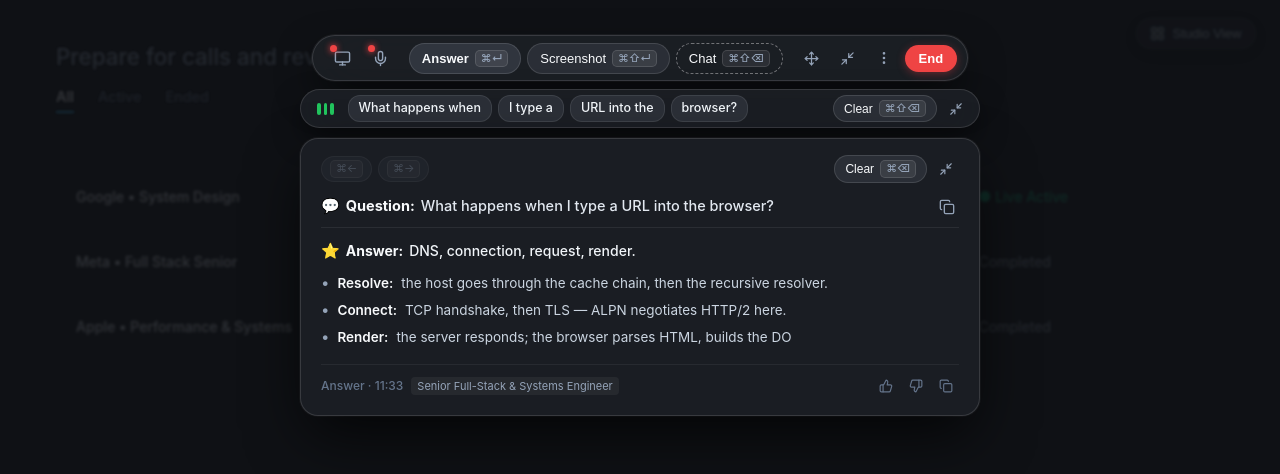
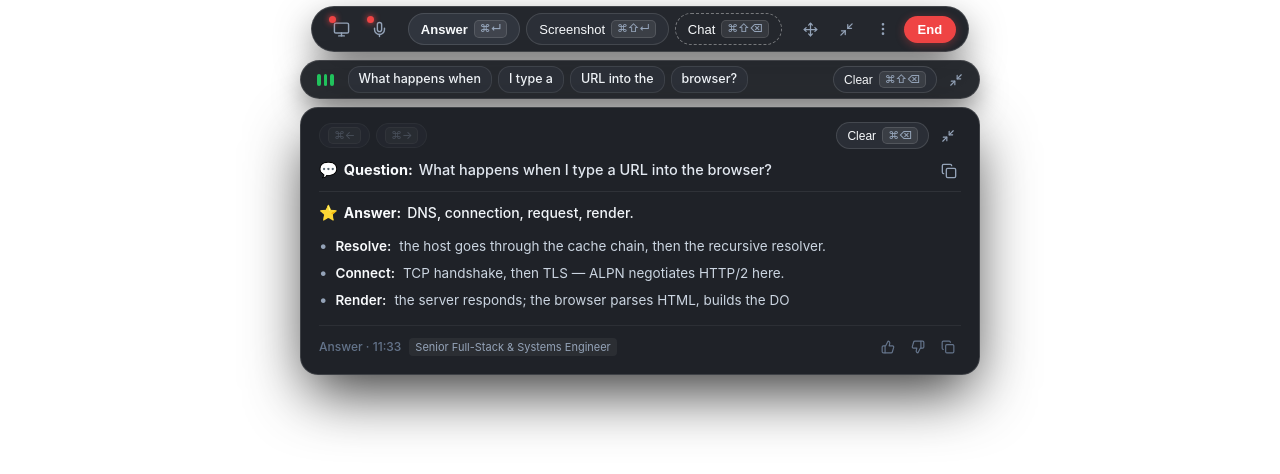
Before and after one commit to swaroop22/stealthAI, a React (Vite) app: page / in a window 1280 px wide. Shown: the top 474 px of the page. Built offline with nearby package versions, Linux system fonts and the light colour scheme.

Commit message:
Hide white title bar, enable transparent frameless floating HUD, and release version 2.1.0

```diff
--- a/electron/preload.cjs
+++ b/electron/preload.cjs
@@ -3,5 +3,8 @@ const { contextBridge, ipcRenderer } = require('electron');
 contextBridge.exposeInMainWorld('electronAPI', {
   isElectron: true,
   platform: process.platform,
-  getSources: () => ipcRenderer.invoke('get-screen-sources')
+  getSources: () => ipcRenderer.invoke('get-screen-sources'),
+  closeWindow: () => ipcRenderer.send('close-window'),
+  minimizeWindow: () => ipcRenderer.send('minimize-window'),
+  resizeWindow: (width, height) => ipcRenderer.send('resize-window', { width, height })
 });
--- a/package.json
+++ b/package.json
@@ -1,7 +1,7 @@
 {
   "name": "stealthai",
   "private": true,
-  "version": "2.0.0",
+  "version": "2.1.0",
   "description": "StealthAI — Meeting, Coding & Technical Companion",
   "author": "swaroop22",
   "main": "electron/main.cjs",
--- a/src/App.tsx
+++ b/src/App.tsx
@@ -95,6 +95,18 @@ export default function App() {
   useEffect(() => {
     autoAnswerRef.current = autoAnswer;
   }, [autoAnswer]);
+
+  // Resize Electron window dynamically on viewMode change
+  useEffect(() => {
+    const electron = (window as any).electronAPI;
+    if (electron?.resizeWindow) {
+      if (viewMode === "dashboard") {
+        electron.resizeWindow(1200, 800);
+      } else {
+        electron.resizeWindow(720, 520);
+      }
+    }
+  }, [viewMode]);
 
   const showToast = (text: string, type: "info" | "success" | "error" = "info") => {
     setToastMessage({ text, type });
@@ -253,8 +265,11 @@ export default function App() {
           setInterimText("");
 
           // AUTO-ANSWER WITH CONTINUOUS BUFFERING:
-          if (autoAnswerRef.current && finalItem.text.trim().length > 2) {
-            speechAccumulatorRef.current = (speechAccumulatorRef.current + " " + finalItem.text).trim();
+          const trimmedItem = finalItem.text.trim();
+          const isSystemNotice = trimmedItem.startsWith("[") && trimmedItem.endsWith("]");
+
+          if (autoAnswerRef.current && trimmedItem.length > 2 && !isSystemNotice) {
+            speechAccumulatorRef.current = (speechAccumulatorRef.current + " " + trimmedItem).trim();
 
             if (autoAnswerTimerRef.current) {
               clearTimeout(autoAnswerTimerRef.current);
@@ -262,7 +277,7 @@ export default function App() {
 
             autoAnswerTimerRef.current = setTimeout(() => {
               const fullQuestion = speechAccumulatorRef.current.trim();
-              if (fullQuestion.length > 3) {
+              if (fullQuestion.length > 3 && !fullQuestion.startsWith("[")) {
                 showToast(`Answering question: "${fullQuestion.slice(0, 32)}..."`, "info");
                 triggerGenRef.current(fullQuestion);
               }
@@ -303,8 +318,9 @@ export default function App() {
       triggerGeneration(promptOverride.trim());
       return;
     }
-    const latestSpoken = speechAccumulatorRef.current.trim() || (transcript.length > 0 ? transcript[transcript.length - 1].text : "");
-    if (latestSpoken) {
+    const validTranscripts = transcript.filter((t) => !t.text.trim().startsWith("["));
+    const latestSpoken = speechAccumulatorRef.current.trim() || (validTranscripts.length > 0 ? validTranscripts[validTranscripts.length - 1].text : "");
+    if (latestSpoken && !latestSpoken.startsWith("[")) {
       triggerGeneration(latestSpoken);
     } else if (activeSnippet) {
       triggerGeneration("Analyze the problem from the screen snapshot.", "coding");
--- a/src/components/PrateekOverlay.tsx
+++ b/src/components/PrateekOverlay.tsx
@@ -1,30 +1,23 @@
-import React, { useState, useEffect, useRef } from "react";
+import React, { useState, useEffect } from "react";
 import {
   Monitor,
   Mic,
-  MicOff,
   Move,
   Minimize2,
   Maximize2,
   MoreVertical,
-  MessageSquare,
   Copy,
   Check,
-  Sparkles,
   ThumbsUp,
   ThumbsDown,
-  Trash2,
   Settings,
   FileText,
   Download,
   Send,
   X,
-  ChevronLeft,
-  ChevronRight,
   LayoutGrid
 } from "lucide-react";
 import type { AIResponse, CandidateProfile, ConsentAudit, ScreenSnippet, SpeakerType, TranscriptItem } from "../types";
-import { PRESET_SCENARIOS } from "../services/presetScenarios";
 
 interface Props {
   isCapturing: boolean;
@@ -79,6 +72,18 @@ export const PrateekOverlay: React.FC<Props> = ({
   const [copiedAnswer, setCopiedAnswer] = useState(false);
   const [feedback, setFeedback] = useState<"up" | "down" | null>(null);
 
+  // Dynamically shrink or expand Electron window based on card collapse state
+  useEffect(() => {
+    const electron = (window as any).electronAPI;
+    if (electron?.resizeWindow) {
+      if (isCardCollapsed) {
+        electron.resizeWindow(720, 115);
+      } else {
+        electron.resizeWindow(720, 480);
+      }
+    }
+  }, [isCardCollapsed]);
+
   // Position index in history
   const currentIndex = activeResponse
     ? responseHistory.findIndex((r) => r.id === activeResponse.id)
@@ -124,12 +129,26 @@ export const PrateekOverlay: React.FC<Props> = ({
     setIsChatOpen(false);
   };
 
+  const handleEndApp = () => {
+    const electron = (window as any).electronAPI;
+    if (electron?.closeWindow) {
+      electron.closeWindow();
+    } else {
+      if (isCapturing) onToggleCapture();
+      showToast("Session ended", "info");
+    }
+  };
+
   // Format speech stream chunks as discrete pills like the screenshot
   const displaySpeechPills = (): string[] => {
     const rawText = interimText.trim() || (transcript.length > 0 ? transcript[transcript.length - 1].text : "");
     if (!rawText) return ["What happens when", "I type a", "URL into the", "browser?"];
 
-    // Split into chunks of 3-4 words per pill
+    // Filter out internal system logs
+    if (rawText.startsWith("[") && rawText.endsWith("]")) {
+      return ["Listening...", "(speech", "detected)"];
+    }
+
     const words = rawText.split(/\s+/);
     const pills: string[] = [];
     let currentChunk: string[] = [];
@@ -144,7 +163,7 @@ export const PrateekOverlay: React.FC<Props> = ({
     if (currentChunk.length > 0) {
       pills.push(currentChunk.join(" "));
     }
-    return pills.slice(-5);
+    return pills.slice(-4);
   };
 
   // Parse structured answer: TL;DR and bullets
@@ -152,7 +171,7 @@ export const PrateekOverlay: React.FC<Props> = ({
     if (!content) return { tldr: "DNS, connection, request, render.", bullets: [
       { prefix: "Resolve:", text: "the host goes through the cache chain, then the recursive resolver." },
       { prefix: "Connect:", text: "TCP handshake, then TLS — ALPN negotiates HTTP/2 here." },
-      { prefix: "Render:", text: "the server responds; the browser parses HTML, builds the DOM, and executes JS." }
+      { prefix: "Render:", text: "the server responds; the browser parses HTML, builds the DO" }
     ]};
 
     let tldr = "";
@@ -164,7 +183,6 @@ export const PrateekOverlay: React.FC<Props> = ({
         tldr = line.replace(/^[⭐\s*]*(answer:)?/i, "").replace(/^\*+/g, "").replace(/\*+$/g, "").trim();
       } else if (line.startsWith("•") || line.startsWith("-") || line.startsWith("*")) {
         const clean = line.replace(/^[•\-*]\s*/, "");
-        // Match prefix e.g. **Resolve:**
         const match = clean.match(/^\*\*([^*]+)\*\*:?\s*(.*)$/);
         if (match) {
           bullets.push({ prefix: match[1].replace(/:$/, "") + ":", text: match[2] });
@@ -191,58 +209,18 @@ export const PrateekOverlay: React.FC<Props> = ({
         bullets: [
           { prefix: "Resolve:", text: "the host goes through the cache chain, then the recursive resolver." },
           { prefix: "Connect:", text: "TCP handshake, then TLS — ALPN negotiates HTTP/2 here." },
-          { prefix: "Render:", text: "the server responds; the browser parses HTML, builds the DOM tree." }
+          { prefix: "Render:", text: "the server responds; the browser parses HTML, builds the DO" }
         ]
       };
 
   return (
     <div className="prateek-overlay-wrapper">
-      {/* Background Dimmed Workstation View (Matches screenshot depth) */}
-      <div className="prateek-bg-workspace">
-        <div className="prateek-bg-header">
-          <div className="prateek-bg-title">
-            <h2>Prepare for calls and review past sessions.</h2>
-            <div className="prateek-bg-tabs">
-              <span className="tab active">All</span>
-              <span className="tab">Active</span>
-              <span className="tab">Ended</span>
-            </div>
-          </div>
-          <button className="prateek-dashboard-toggle-btn" onClick={onSwitchToDashboard} title="Open Full Studio Dashboard">
-            <LayoutGrid size={15} />
-            <span>Studio View</span>
-          </button>
-        </div>
-
-        {/* Sample sessions row in background */}
-        <div className="prateek-bg-table">
-          <div className="prateek-bg-row">
-            <span className="name">Google • System Design</span>
-            <span className="type">Interview</span>
-            <span className="time">31 mins 45 secs</span>
-            <span className="status live">● Live Active</span>
-          </div>
-          <div className="prateek-bg-row">
-            <span className="name">Meta • Full Stack Senior</span>
-            <span className="type">Interview</span>
-            <span className="time">45 mins 0 secs</span>
-            <span className="status ended">Completed</span>
-          </div>
-          <div className="prateek-bg-row">
-            <span className="name">Apple • Performance & Systems</span>
-            <span className="type">Technical</span>
-            <span className="time">52 mins 10 secs</span>
-            <span className="status ended">Completed</span>
-          </div>
-        </div>
-      </div>
-
-      {/* FLOATING HUD & ANSWER CARD OVERLAY CONTAINER */}
+      {/* FLOATING HUD & ANSWER CARD OVERLAY CONTAINER (100% Transparent Desktop Background) */}
       <div className="prateek-floating-hud-container">
-        {/* TOP HUD BAR */}
+        {/* TOP HUD BAR (Draggable region) */}
         <div className="prateek-hud-top">
           {/* Left Indicator Buttons: Screen and Mic */}
-          <div className="prateek-indicators-group">
+          <div className="prateek-indicators-group no-drag">
             <button
               className={`prateek-status-icon-btn ${activeSnippet ? "recording" : ""}`}
               onClick={onCaptureScreenshot}
@@ -263,11 +241,11 @@ export const PrateekOverlay: React.FC<Props> = ({
           </div>
 
           {/* Action Pills */}
-          <div className="prateek-actions-group">
+          <div className="prateek-actions-group no-drag">
             <button
               className="prateek-pill-btn prateek-pill-answer"
               onClick={() => onTriggerAnswer()}
-              title="Answer current spoken question or screen (⌘ + Enter)"
+              title="Answer current question (⌘ + Enter)"
             >
               <span className="pill-text">Answer</span>
               <span className="prateek-kbd">⌘↵</span>
@@ -276,7 +254,7 @@ export const PrateekOverlay: React.FC<Props> = ({
             <button
               className="prateek-pill-btn"
               onClick={onCaptureScreenshot}
-              title="Take screenshot and solve (⌘ + Shift + Enter)"
+              title="Take screenshot & solve (⌘ + Shift + Enter)"
             >
               <span className="pill-text">Screenshot</span>
               <span className="prateek-kbd">⌘⇧↵</span>
@@ -285,23 +263,23 @@ export const PrateekOverlay: React.FC<Props> = ({
             <button
               className={`prateek-pill-btn prateek-pill-dashed ${isChatOpen ? "active" : ""}`}
               onClick={() => setIsChatOpen(!isChatOpen)}
-              title="Toggle Custom Prompt / Chat (⌘ + Shift + Backspace)"
+              title="Toggle Custom Prompt (⌘ + Shift + Backspace)"
             >
               <span className="pill-text">Chat</span>
               <span className="prateek-kbd">⌘⇧⌫</span>
             </button>
           </div>
 
-          {/* Right Utility Icons */}
-          <div className="prateek-controls-group">
-            <button className="prateek-tool-icon-btn" title="Drag / Move HUD">
+          {/* Right Controls */}
+          <div className="prateek-controls-group no-drag">
+            <button className="prateek-tool-icon-btn drag-handle" title="Click & Drag to move HUD">
               <Move size={15} />
             </button>
 
             <button
               className="prateek-tool-icon-btn"
               onClick={() => setIsCardCollapsed(!isCardCollapsed)}
-              title={isCardCollapsed ? "Expand Answer Card" : "Collapse to Pill Bar"}
+              title={isCardCollapsed ? "Expand Answer Card" : "Collapse to Bar"}
             >
               {isCardCollapsed ? <Maximize2 size={15} /> : <Minimize2 size={15} />}
             </button>
@@ -310,7 +288,7 @@ export const PrateekOverlay: React.FC<Props> = ({
               <button
                 className="prateek-tool-icon-btn"
                 onClick={() => setIsMoreMenuOpen(!isMoreMenuOpen)}
-                title="More Options"
+                title="Options"
               >
                 <MoreVertical size={16} />
               </button>
@@ -351,7 +329,7 @@ export const PrateekOverlay: React.FC<Props> = ({
                     }}
                   >
                     <LayoutGrid size={15} />
-                    <span>Full Dashboard Mode</span>
+                    <span>Full Dashboard View</span>
                   </button>
                 </div>
               )}
@@ -359,11 +337,8 @@ export const PrateekOverlay: React.FC<Props> = ({
 
             <button
               className="prateek-end-btn"
-              onClick={() => {
-                if (isCapturing) onToggleCapture();
-                showToast("Session ended", "info");
-              }}
-              title="End active session"
+              onClick={handleEndApp}
+              title="Close Application"
             >
               End
             </button>
@@ -372,11 +347,11 @@ export const PrateekOverlay: React.FC<Props> = ({
 
         {/* INLINE QUICK CHAT DRAWER */}
         {isChatOpen && (
-          <form className="prateek-chat-drawer" onSubmit={handleChatSubmit}>
+          <form className="prateek-chat-drawer no-drag" onSubmit={handleChatSubmit}>
             <input
               type="text"
               className="prateek-chat-input"
-              placeholder="Ask anything or paste question (e.g. What happens when I type a URL into the browser?)..."
+              placeholder="Ask anything (e.g. What happens when I type a URL into the browser?)..."
               value={chatInput}
               onChange={(e) => setChatInput(e.target.value)}
               autoFocus
@@ -397,14 +372,14 @@ export const PrateekOverlay: React.FC<Props> = ({
         {/* FLOATING LIVE SPEECH STREAM PILL BAR */}
         <div className="prateek-hud-speech">
           {/* Animated Green Waveform Audio Bars */}
-          <div className="prateek-audio-bars" title={isCapturing ? "Live Audio Capturing" : "Audio Muted"}>
+          <div className="prateek-audio-bars no-drag" title={isCapturing ? "Live Audio Capturing" : "Audio Muted"}>
             <span className={`bar bar-1 ${isCapturing ? "bouncing" : ""}`} />
             <span className={`bar bar-2 ${isCapturing ? "bouncing" : ""}`} />
             <span className={`bar bar-3 ${isCapturing ? "bouncing" : ""}`} />
           </div>
 
           {/* Speech Chunks as Rounded Pills */}
-          <div className="prateek-speech-tokens-container">
+          <div className="prateek-speech-tokens-container no-drag">
             {displaySpeechPills().map((pill, idx) => (
               <span key={idx} className="prateek-token-pill">
                 {pill}
@@ -413,7 +388,7 @@ export const PrateekOverlay: React.FC<Props> = ({
           </div>
 
           {/* Right Action: Clear and Expand */}
-          <div className="prateek-speech-actions">
+          <div className="prateek-speech-actions no-drag">
             <button
               className="prateek-pill-btn prateek-pill-sm"
               onClick={onClearTranscript}
@@ -435,7 +410,7 @@ export const PrateekOverlay: React.FC<Props> = ({
 
         {/* MAIN FLOATING ANSWER CARD */}
         {!isCardCollapsed && (
-          <div className="prateek-card">
+          <div className="prateek-card no-drag">
             {/* Card Navigation & Clear Bar */}
             <div className="prateek-card-top">
               <div className="prateek-history-nav">
@@ -531,9 +506,9 @@ export const PrateekOverlay: React.FC<Props> = ({
                 <span className="footer-meta">
                   Answer · {activeResponse?.timestamp || new Intl.DateTimeFormat("en-US", { hour: "2-digit", minute: "2-digit" }).format(new Date())}
                 </span>
-                {profile.name && (
+                {profile.targetRole && (
                   <span className="footer-profile-pill">
-                    {profile.targetRole || "Senior Engineer"}
+                    {profile.targetRole}
                   </span>
                 )}
               </div>
--- a/src/index.css
+++ b/src/index.css
@@ -33,24 +33,38 @@
   padding: 0;
 }
 
-body {
+html, body {
+  background: transparent !important;
+  background-color: transparent !important;
+  background-image: none !important;
+  margin: 0;
+  padding: 0;
+  overflow: hidden;
+  color: var(--text-main);
+  font-family: var(--font-sans);
+  -webkit-font-smoothing: antialiased;
+  line-height: 1.5;
+}
+
+#root {
+  background: transparent !important;
+  background-color: transparent !important;
+  min-height: 100vh;
+  width: 100%;
+}
+
+/* App Layout for Dashboard Studio View */
+.app-layout {
+  display: flex;
+  flex-direction: column;
+  min-height: 100vh;
+  width: 100%;
   background-color: var(--bg-main);
   background-image:
     radial-gradient(circle at 10% 15%, rgba(56, 189, 248, 0.08) 0%, transparent 40%),
     radial-gradient(circle at 85% 25%, rgba(129, 140, 248, 0.08) 0%, transparent 45%),
     linear-gradient(180deg, #070a12 0%, #0c1222 100%);
-  color: var(--text-main);
-  font-family: var(--font-sans);
-  min-height: 100vh;
-  -webkit-font-smoothing: antialiased;
-  line-height: 1.5;
-}
-
-/* App Layout */
-.app-layout {
-  display: flex;
-  flex-direction: column;
-  min-height: 100vh;
+  overflow-y: auto;
 }
 
 /* Header */
@@ -2057,59 +2071,24 @@ pre {
 
 .prateek-overlay-wrapper {
   position: relative;
-  min-height: 100vh;
   width: 100%;
-  background: #0f1115;
+  height: 100vh;
+  background: transparent !important;
+  background-color: transparent !important;
   color: #f1f5f9;
   font-family: -apple-system, BlinkMacSystemFont, "SF Pro Display", "Inter", sans-serif;
-  overflow-x: hidden;
+  overflow: hidden;
   user-select: none;
-}
-
-/* Background Dimmed Workstation */
+  display: flex;
+  flex-direction: column;
+  align-items: center;
+  padding: 6px 12px 12px 12px;
+  box-sizing: border-box;
+}
+
+/* Hide background dummy workspace completely */
 .prateek-bg-workspace {
-  position: absolute;
-  inset: 0;
-  padding: 2.5rem 3.5rem;
-  opacity: 0.16;
-  filter: blur(1.5px);
-  pointer-events: none;
-  display: flex;
-  flex-direction: column;
-  gap: 2rem;
-}
-
-.prateek-bg-header {
-  display: flex;
-  align-items: center;
-  justify-content: space-between;
-  border-bottom: 1px solid rgba(255, 255, 255, 0.1);
-  padding-bottom: 1.5rem;
-}
-
-.prateek-bg-title h2 {
-  font-size: 1.4rem;
-  font-weight: 500;
-  color: #94a3b8;
-  margin-bottom: 0.75rem;
-}
-
-.prateek-bg-tabs {
-  display: flex;
-  gap: 1.5rem;
-}
-
-.prateek-bg-tabs .tab {
-  font-size: 0.9rem;
-  color: #64748b;
-  font-weight: 500;
-}
-
-.prateek-bg-tabs .tab.active {
-  color: #f8fafc;
-  font-weight: 600;
-  border-bottom: 2px solid #38bdf8;
-  padding-bottom: 4px;
+  display: none !important;
 }
 
 .prateek-dashboard-toggle-btn {
@@ -2141,59 +2120,51 @@ pre {
   transform: translateY(-1px);
 }
 
-.prateek-bg-table {
-  display: flex;
-  flex-direction: column;
-  gap: 0.75rem;
-}
-
-.prateek-bg-row {
-  display: grid;
-  grid-template-columns: 2fr 1fr 1fr 1fr;
-  padding: 1rem 1.25rem;
-  background: rgba(255, 255, 255, 0.03);
-  border-radius: 8px;
-  font-size: 0.88rem;
-  color: #94a3b8;
-}
-
-.prateek-bg-row .name {
-  color: #e2e8f0;
-  font-weight: 500;
-}
-
-.prateek-bg-row .status.live {
-  color: #10b981;
-}
-
-/* FLOATING HUD CONTAINER */
+/* FLOATING HUD CONTAINER (Transparent, floating over desktop) */
 .prateek-floating-hud-container {
   position: relative;
   z-index: 100;
   display: flex;
   flex-direction: column;
   align-items: center;
-  padding: 2.2rem 1rem 3rem 1rem;
+  padding: 0;
   width: 100%;
-  max-width: 740px;
+  max-width: 720px;
   margin: 0 auto;
 }
 
-/* TOP HUD PILL BAR */
+/* TOP HUD PILL BAR (Draggable region) */
 .prateek-hud-top {
   display: flex;
   align-items: center;
   justify-content: space-between;
   gap: 0.75rem;
-  background: rgba(28, 31, 37, 0.94);
+  background: rgba(28, 31, 37, 0.96);
   backdrop-filter: blur(28px);
   -webkit-backdrop-filter: blur(28px);
-  border: 1px solid rgba(255, 255, 255, 0.13);
+  border: 1px solid rgba(255, 255, 255, 0.14);
   border-radius: 9999px;
-  padding: 6px 10px 6px 14px;
-  box-shadow: 0 16px 40px -6px rgba(0, 0, 0, 0.7), 0 0 0 1px rgba(255, 255, 255, 0.06);
+  padding: 6px 12px 6px 14px;
+  box-shadow: 0 16px 40px -6px rgba(0, 0, 0, 0.75), 0 0 0 1px rgba(255, 255, 255, 0.06);
   width: auto;
   max-width: 100%;
+  -webkit-app-region: drag;
+}
+
+.no-drag,
+.drag-handle,
+.prateek-indicators-group,
+.prateek-actions-group,
+.prateek-controls-group,
+.prateek-pill-btn,
+.prateek-status-icon-btn,
+.prateek-tool-icon-btn,
+.prateek-end-btn,
+.prateek-hud-speech,
+.prateek-card,
+.prateek-dropdown-menu,
+.prateek-chat-drawer {
+  -webkit-app-region: no-drag;
 }
 
 /* Indicators */
@@ -2561,19 +2532,24 @@ pre {
 
 /* MAIN FLOATING ANSWER CARD */
 .prateek-card {
-  margin-top: 10px;
+  margin-top: 8px;
   width: 100%;
   max-width: 680px;
+  max-height: calc(100vh - 110px);
+  overflow-y: auto;
   background: rgba(27, 30, 36, 0.98);
-  border: 1px solid rgba(255, 255, 255, 0.13);
+  border: 1px solid rgba(255, 255, 255, 0.14);
   border-radius: 18px;
-  box-shadow: 0 24px 60px -8px rgba(0, 0, 0, 0.75), 0 0 0 1px rgba(255, 255, 255, 0.05);
-  padding: 16px 20px;
+  box-shadow: 0 24px 60px -8px rgba(0, 0, 0, 0.8), 0 0 0 1px rgba(255, 255, 255, 0.05);
+  padding: 14px 18px;
   display: flex;
   flex-direction: column;
-  gap: 12px;
+  gap: 10px;
   backdrop-filter: blur(32px);
   animation: cardFadeIn 0.2s ease-out;
+  scrollbar-width: thin;
+  scrollbar-color: rgba(255, 255, 255, 0.2) transparent;
+  -webkit-app-region: no-drag;
 }
 
 /* Card Top Navigation */
```
Also changed, not shown: electron/main.cjs (+31 -7 lines).
